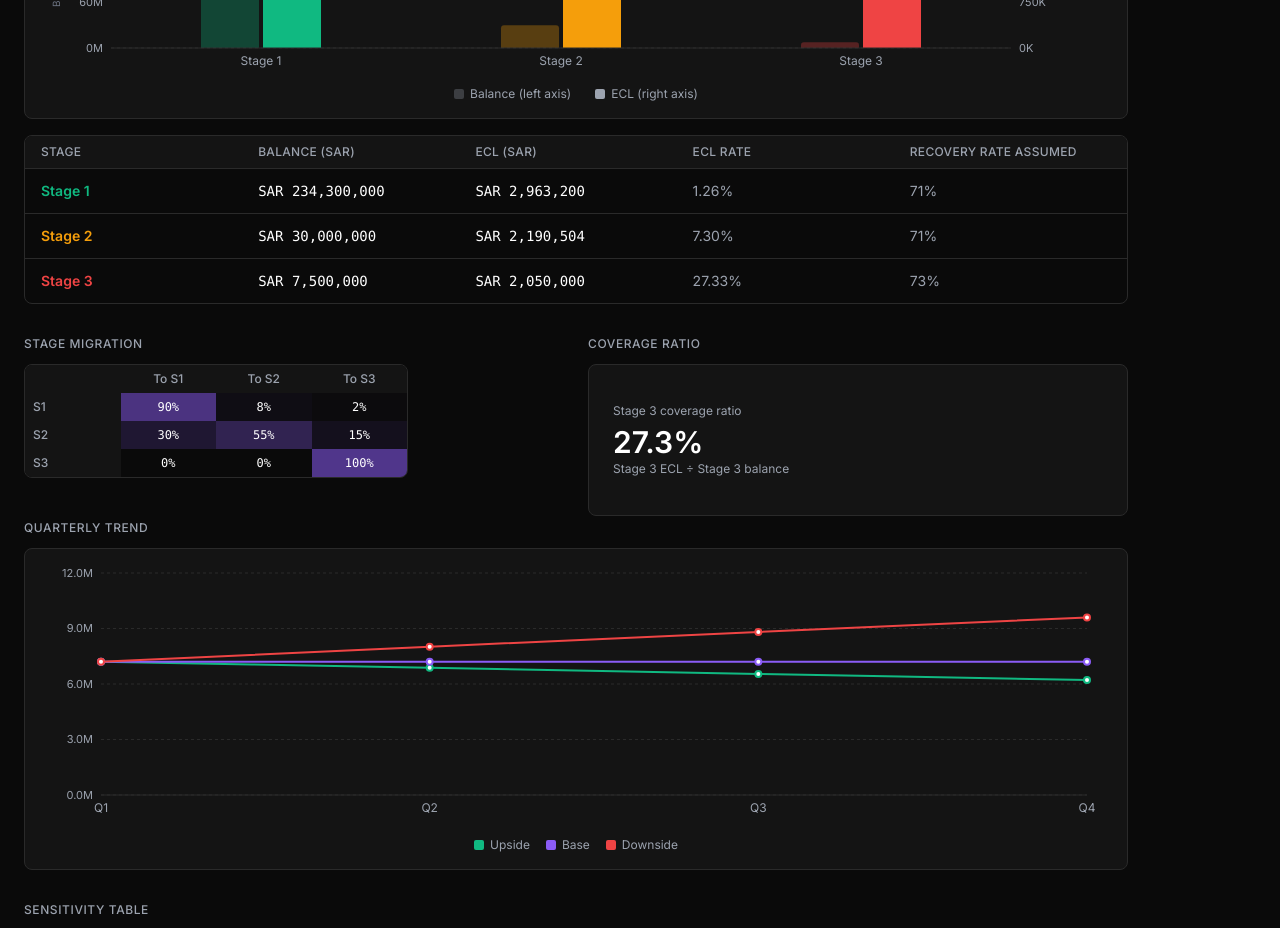
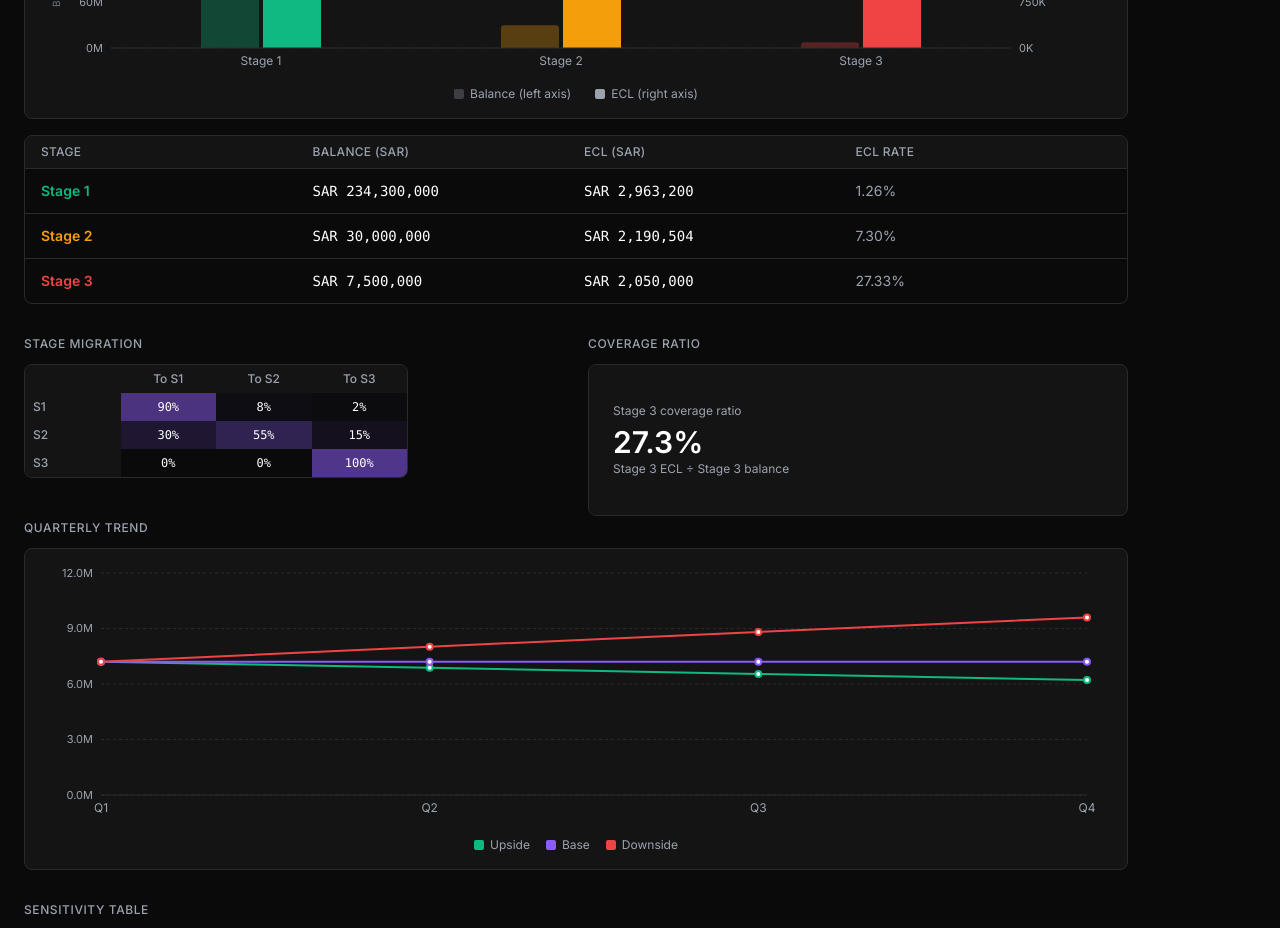
Before and after one commit to parmanandkj/abwab-decisioning, a React (Vite) app: page /ecl-simulation in a window 1280 px wide. Shown: the part 1280-2208 px from the top of the page. Built offline with nearby package versions, Linux system fonts and the light colour scheme.

Commit message:
Removed the recovery rate assumed column

```diff
--- a/src/engine/ecl-engine.js
+++ b/src/engine/ecl-engine.js
@@ -59,10 +59,7 @@ export function computeStageBreakdown(segments, fullMultiplier, recoveryRates) {
       (s, r) => s + computeSegmentECL(r, { macroMultiplier: fullMultiplier, recoveryRates }),
       0
     )
-    const weightedLgd = balance > 0
-      ? rows.reduce((s, r) => s + getLGD(r, recoveryRates) * r.balance, 0) / balance
-      : 0
-    return { stage, balance, ecl, eclRate: balance > 0 ? ecl / balance : 0, recoveryRateAssumed: 1 - weightedLgd }
+    return { stage, balance, ecl, eclRate: balance > 0 ? ecl / balance : 0 }
   })
 }
 
--- a/src/pages/ECLSimulation.jsx
+++ b/src/pages/ECLSimulation.jsx
@@ -217,18 +217,17 @@ function StageBreakdown({ stageBreakdown }) {
       </div>
 
       <div className="border border-abwab-border rounded-lg overflow-hidden">
-        <div className="grid grid-cols-5 gap-4 px-4 py-2 border-b border-abwab-border bg-abwab-card">
-          {['Stage', 'Balance (SAR)', 'ECL (SAR)', 'ECL Rate', 'Recovery rate assumed'].map(h => (
+        <div className="grid grid-cols-4 gap-4 px-4 py-2 border-b border-abwab-border bg-abwab-card">
+          {['Stage', 'Balance (SAR)', 'ECL (SAR)', 'ECL Rate'].map(h => (
             <span key={h} className="text-xs text-abwab-muted font-medium uppercase tracking-wide">{h}</span>
           ))}
         </div>
         {stageBreakdown.map(row => (
-          <div key={row.stage} className="grid grid-cols-5 gap-4 px-4 py-3 border-b border-abwab-border last:border-0 items-center">
+          <div key={row.stage} className="grid grid-cols-4 gap-4 px-4 py-3 border-b border-abwab-border last:border-0 items-center">
             <span className="text-sm font-semibold" style={{ color: STAGE_COLORS[row.stage] }}>Stage {row.stage}</span>
             <span className="text-sm text-white font-mono">{formatSAR(row.balance)}</span>
             <span className="text-sm text-white font-mono">{formatSAR(row.ecl)}</span>
             <span className="text-sm text-abwab-muted">{(row.eclRate * 100).toFixed(2)}%</span>
-            <span className="text-sm text-abwab-muted">{(row.recoveryRateAssumed * 100).toFixed(0)}%</span>
           </div>
         ))}
       </div>
```
